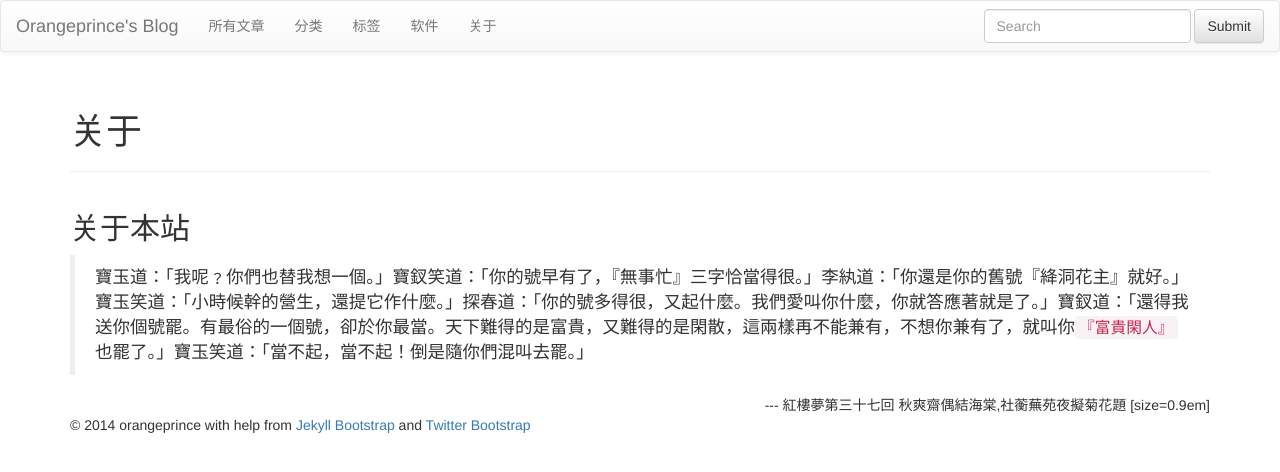
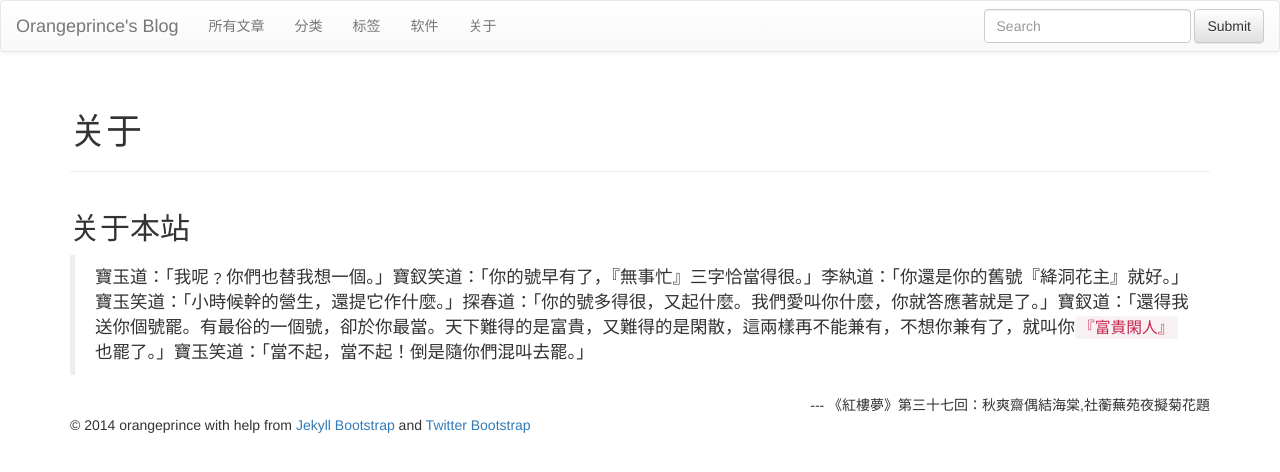
Before and after one commit to orangeprince/orangeprince.github.io, a Jekyll site: the page built from about.md, in a window 1280 px wide. Shown: the top 472 px of the page. Built offline with Jekyll 4.4.1, drawn with Linux system fonts in a browser that asks for light colours; nearby versions of some CDN libraries; library files that are not in the unit come from our copies; comment, search, counter and statistics services are not loaded.

Commit message:
modified:   about.md

```diff
--- a/about.md
+++ b/about.md
@@ -10,5 +10,4 @@
 ---
 
 >寶玉道：「我呢﹖你們也替我想一個。」寶釵笑道：「你的號早有了，『無事忙』三字恰當得很。」李紈道：「你還是你的舊號『絳洞花主』就好。」寶玉笑道：「小時候幹的營生，還提它作什麼。」探春道：「你的號多得很，又起什麼。我們愛叫你什麼，你就答應著就是了。」寶釵道：「還得我送你個號罷。有最俗的一個號，卻於你最當。天下難得的是富貴，又難得的是閑散，這兩樣再不能兼有，不想你兼有了，就叫你`『富貴閑人』`也罷了。」寶玉笑道：「當不起，當不起！倒是隨你們混叫去罷。」
-
- <div style='text-align: right;'> --- 紅樓夢第三十七回 秋爽齋偶結海棠,社蘅蕪苑夜擬菊花題 [size=0.9em] </div>
+ <div style='text-align: right;'> --- 《紅樓夢》第三十七回：秋爽齋偶結海棠,社蘅蕪苑夜擬菊花題  </div>
```
